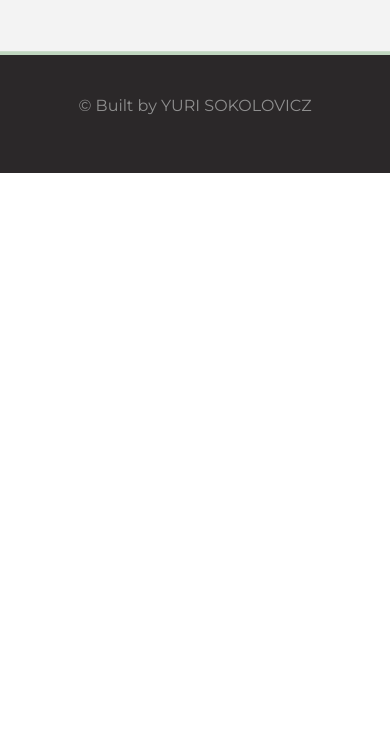
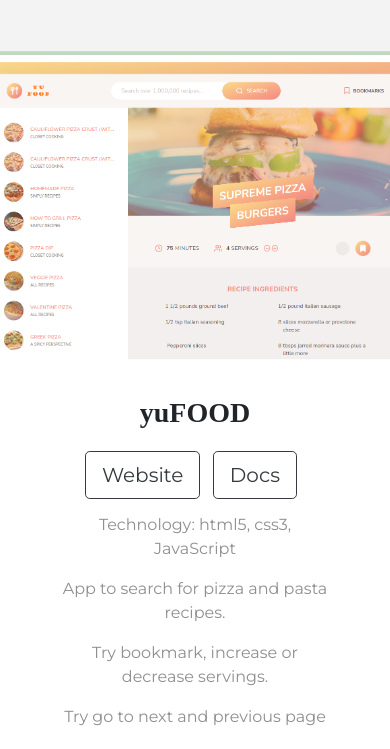
Before and after one commit to yurisokolovicz/yurisokolovicz.github.io, a plain HTML site: page index.html in a window 390 px wide. Shown: the part 4636-5385 px from the top of the page. Before the commit the page ends 4809 px from the top, so only its background shows below. Drawn offline with nearby package versions, Linux system fonts and the light colour scheme.

Commit message:
Upload yufood website

```diff
--- a/css/styles.css
+++ b/css/styles.css
@@ -215,6 +215,28 @@ p {
   }
 }
 
+.yufood-image {
+  margin-bottom: 50px;
+  scale: 1.2;
+  width: 110%;
+  transform: rotate(0deg);
+  position: absolute;
+  top: 10%;
+  right: 10%;
+}
+
+@media (max-width: 995px) {
+  .yufood-image {
+    margin-bottom: 90px;
+    scale: 1.8;
+    transform: rotate(0deg);
+    padding: 5% 5%;
+    position: static;
+    text-align: center;
+    width: 100%;
+  }
+}
+
 .title-image {
   width: 110%;
   transform: rotate(-15deg);
@@ -304,6 +326,20 @@ p {
   }
 }
 
+#features-7 {
+  padding: 15% 15%;
+  background-color: #fff;
+  position: relative;
+}
+
+@media (max-width: 995px) {
+  #features-7 {
+    position: static;
+    text-align: center;
+    width: 100%;
+  }
+}
+
 .feature-box {
   text-align: center;
   padding: 5%;
--- a/index.html
+++ b/index.html
@@ -204,6 +204,27 @@
       </div>
     </section>
 
+     <section class="container" id="features-7">
+       <div class="row">
+            <div class="col-lg-6 col-md-12 col-sm-12">
+              <img
+              class="yufood-image"
+              src="images/yufood.png"
+              alt="yufood-image"
+            />
+            </div>
+            <div class="col-lg-6 col-md-12 col-sm-12">
+              <h3>yuFOOD</h3>
+            <button type="button" class="btn btn-outline-dark btn-lg download-button" id="yufood-button-web">Website</button>
+            <button type="button" class="btn btn-outline-dark btn-lg download-button" id="yufood-button-doc">Docs</button>
+            <p>Technology: html5, css3, JavaScript</p>
+            <p>App to search for pizza and pasta recipes.</p>
+            <p>Try bookmark, increase or decrease servings.</p>
+            <p>Try go to next and previous page</p>
+            </div>
+      </div>
+    </section>
+
 
     <!-- Footer -->
 
--- a/script.js
+++ b/script.js
@@ -83,3 +83,8 @@ bankistInterfaceButtonDoc.addEventListener("click", function () {
   window.location.href =
     "https://github.com/yurisokolovicz/js-projects/tree/main/12-Numbers-Dates-Timers-Bankist/starter";
 });
+
+const yufoodButtonWeb = document.getElementById("yufood-button-web");
+yufoodButtonWeb.addEventListener("click", function () {
+  window.location.href = "https://yufood.netlify.app/#5ed6604591c37cdc054bcc3e";
+});
```
Also changed, not shown: images/yufood.png (added).
